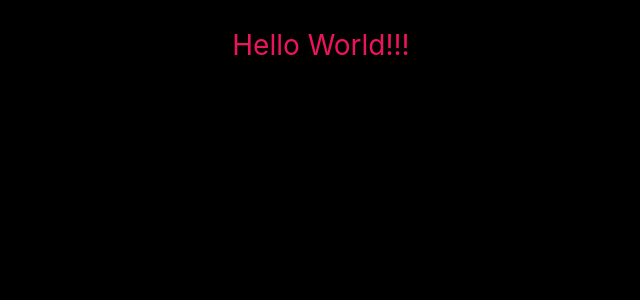
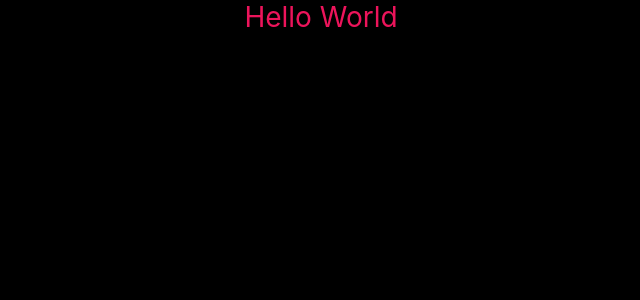
Before and after one commit to joserrodrigues/fiap_mba_prs_ts_react, a React (Create React App) app: page / in a window 1280 px wide. Shown: the top 300 px of the page, without its empty margins (319-959 px from the left). Built offline with nearby package versions, Linux system fonts and the light colour scheme.

Commit message:
Class 1 - Section 2 - MVP

```diff
--- /dev/null
+++ b/src/Screens/Home/Home.css
@@ -0,0 +1,9 @@
+body {
+    background-color: black;
+}
+
+.App {
+    text-align: center;
+    font-size: 28px;
+    color: #ed145b;
+}
--- /dev/null
+++ b/src/Screens/Home/HomeController.tsx
@@ -0,0 +1,20 @@
+import React from "react";
+import HomeModel from "./HomeModel";
+import HomeView from "./HomeView";
+
+class HomeController extends React.Component {
+  homeModel: HomeModel;
+
+  constructor() {
+    super({});
+
+    this.homeModel = new HomeModel(); //inicializando o view
+    this.homeModel.getSomeInfo();
+  }
+  render() {
+    return (
+      <HomeView /> //Chamando o View
+    );
+  }
+}
+export default HomeController;
--- /dev/null
+++ b/src/Screens/Home/HomeModel.ts
@@ -0,0 +1,6 @@
+export default class HomeModel {
+
+    getSomeInfo() {
+        return "";
+    }
+}
--- /dev/null
+++ b/src/Screens/Home/HomeView.tsx
@@ -0,0 +1,8 @@
+import React from "react";
+import "./Home.css";
+
+function HomeView() {
+  return <div className="App">Hello World </div>;
+}
+
+export default HomeView;
--- a/src/index.tsx
+++ b/src/index.tsx
@@ -1,16 +1,14 @@
-import React from 'react';
-import ReactDOM from 'react-dom/client';
-import './index.css';
-import App from './App';
-import reportWebVitals from './reportWebVitals';
+import React from "react";
+import ReactDOM from "react-dom";
+import "./index.css";
+import Home from "./Screens/Home/HomeController";
+import reportWebVitals from "./reportWebVitals";
 
-const root = ReactDOM.createRoot(
-  document.getElementById('root') as HTMLElement
-);
-root.render(
+ReactDOM.render(
   <React.StrictMode>
-    <App />
-  </React.StrictMode>
+    <Home />
+  </React.StrictMode>,
+  document.getElementById("root")
 );
 
 // If you want to start measuring performance in your app, pass a function
```
